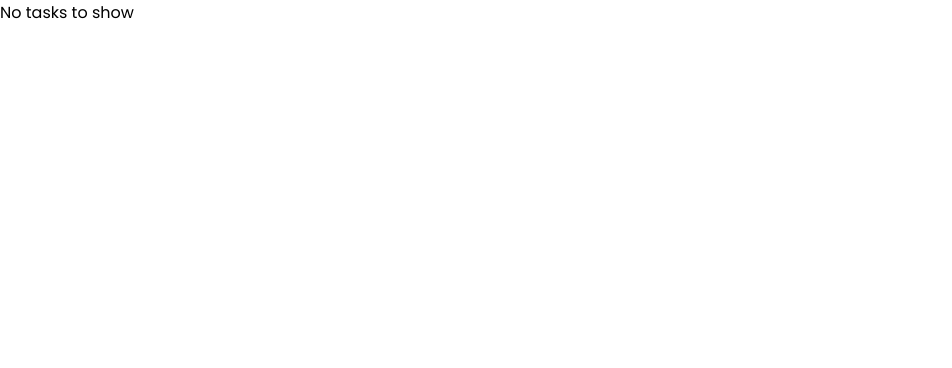
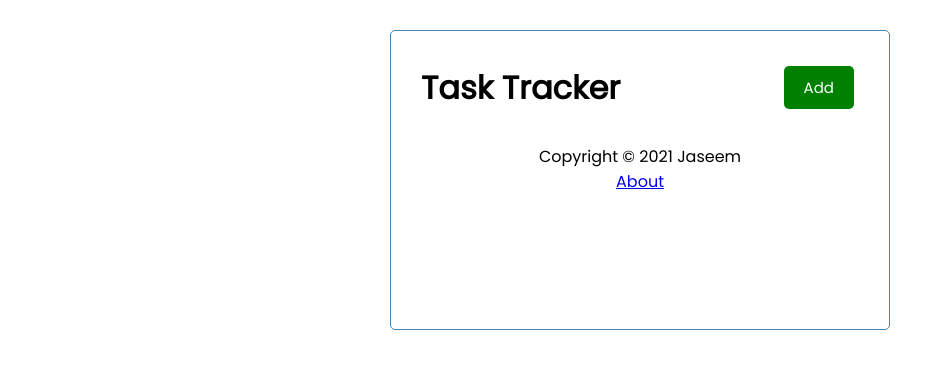
Before and after one commit to jasseeeem/Task-Tracker, a React (Create React App) app: page / in a window 1280 px wide. Shown: the top 368 px of the page, without its empty margins (0-952 px from the left). Built offline with nearby package versions, Linux system fonts and the light colour scheme; no server answers.

Commit message:
First Commit

```diff
--- a/src/App.js
+++ b/src/App.js
@@ -93,8 +93,18 @@ const App = () => {
   };
 
   return (
-    <div>
-      {showAddTask && <AddTask onAdd={addTask} />}
+    <Router>
+      <div className="container">
+        <Header
+          onAdd={() => setShowAddTask(!showAddTask)}
+          showAdd={showAddTask}
+        />
+        <Route
+          path="https://jasseeeem.github.io/Task-Tracker/"
+          exact
+          render={(props) => (
+            <>
+              {showAddTask && <AddTask onAdd={addTask} />}
               {tasks.length > 0 ? (
                 <Tasks
                   tasks={tasks}
@@ -105,7 +115,16 @@ const App = () => {
               ) : (
                 "No tasks to show"
               )}
-    </div>
+            </>
+          )}
+        />
+        <Route
+          path="/about"
+          component={About}
+        />
+        <Footer />
+      </div>
+    </Router>
   );
 };
 
```
